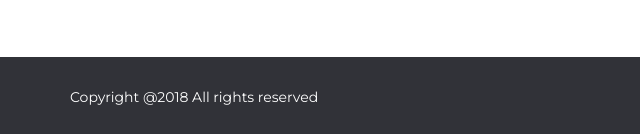
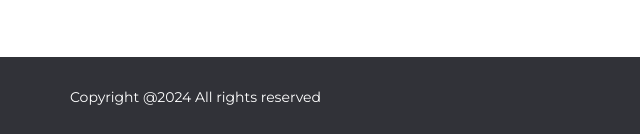
Before and after one commit to vashishth/nmpc, a plain HTML site: page index.html in a window 1280 px wide. Shown: the part 3308-3442 px from the top of the page, 0-640 px from the left. Drawn offline with Linux system fonts and the light colour scheme; some packages are replaced by stand-ins of ours.

Commit message:
Update index.html

```diff
--- a/index.html
+++ b/index.html
@@ -283,7 +283,7 @@
     <footer class="footer_area purple_footer">
       <div class="container">
         <div class="pull-left">
-          <h4><p>Copyright @2018 All rights reserved
+          <h4><p>Copyright @2024 All rights reserved
           </p></h4>
         </div>
         <div class="pull-right contact_details">
```
